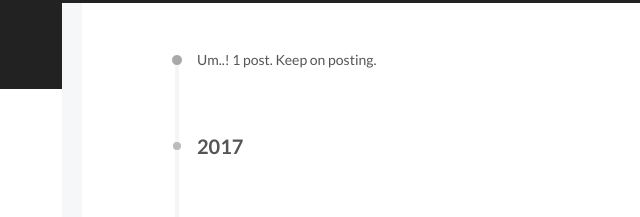
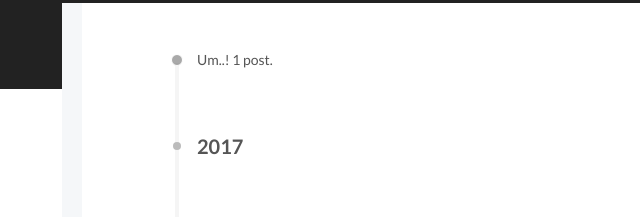
Before and after one commit to klpek/klpek.github.io, a plain HTML site: page archives/2017/03/index.html in a window 1280 px wide. Shown: the top 217 px of the page, 338-978 px from the left. Drawn offline with Linux system fonts and the light colour scheme.

Commit message:
Site updated: 2017-03-27 12:32:58

```diff
--- a/archives/2017/03/index.html
+++ b/archives/2017/03/index.html
@@ -254,7 +254,7 @@
 
 
 
-      Um..! 1 post. Keep on posting.
+      Um..! 1 post.
     </span>
 
 
```
Also changed, not shown: archives/2017/index.html (+1 -1 lines), archives/index.html (+1 -1 lines).
